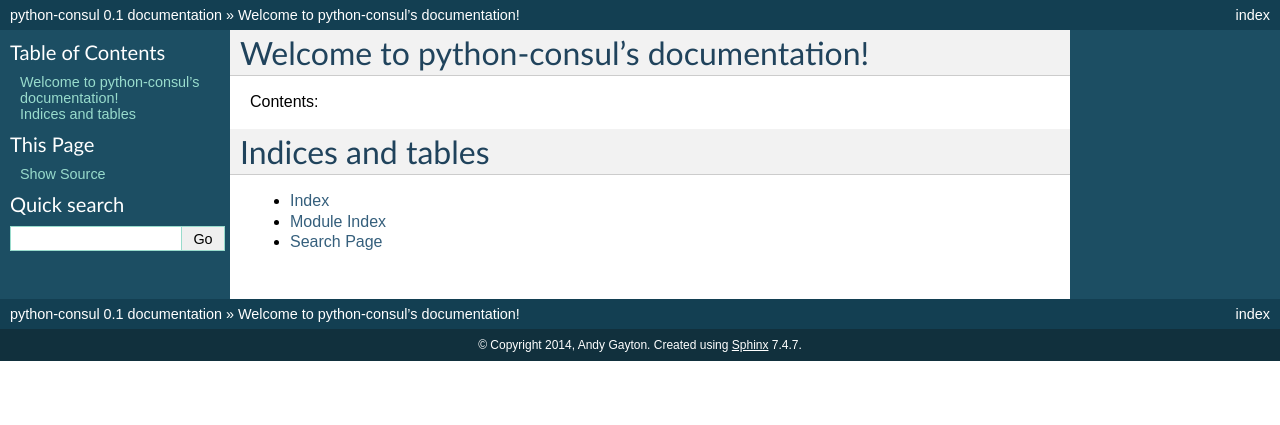
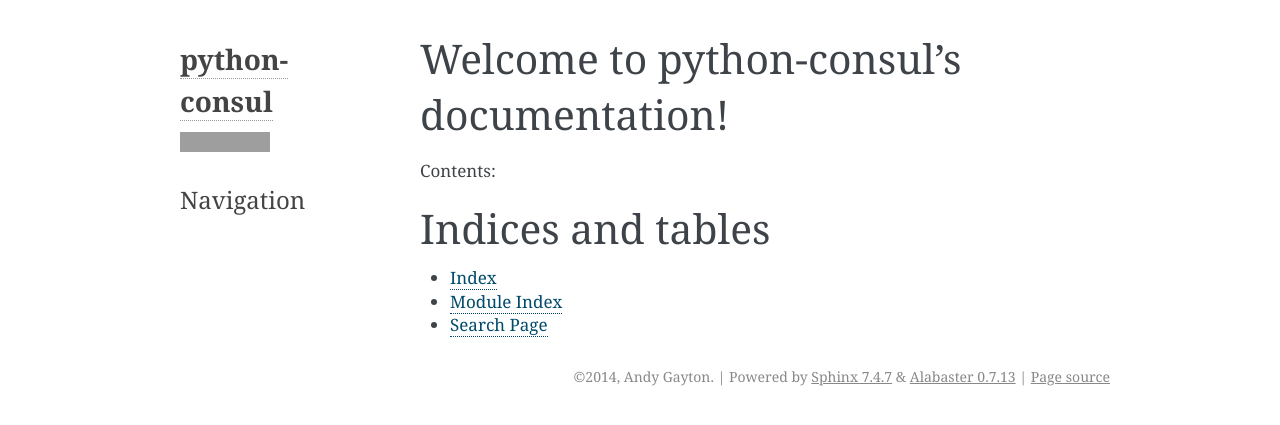
Before and after one commit to python-consul/python-consul, a Sphinx documentation site: the page built from docs/index.rst, in a window 1280 px wide. Shown: the top 425 px of the page. Built offline with Sphinx 7.4.7, drawn with Linux system fonts in a browser that asks for light colours; grey boxes are pictures that could not be loaded.

Commit message:
use alabaster theme

```diff
--- a/docs/conf.py
+++ b/docs/conf.py
@@ -101,17 +101,23 @@
 
 # -- Options for HTML output ----------------------------------------------
 
-# The theme to use for HTML and HTML Help pages.  See the documentation for
-# a list of builtin themes.
-html_theme = 'default'
 
-# Theme options are theme-specific and customize the look and feel of a theme
-# further.  For a list of options available for each theme, see the
-# documentation.
-#html_theme_options = {}
+import alabaster
 
-# Add any paths that contain custom themes here, relative to this directory.
-#html_theme_path = []
+html_theme_path = [alabaster.get_path()]
+extensions = ['alabaster']
+html_theme = 'alabaster'
+html_sidebars = {
+   '**': [
+       'about.html', 'navigation.html',
+       # 'searchbox.html', 'donate.html',
+   ]
+}
+
+html_theme_options = {
+    'github_user': 'cablehead',
+    'github_repo': 'python-consul',
+}
 
 # The name for this set of Sphinx documents.  If None, it defaults to
 # "<project> v<release> documentation".
```
